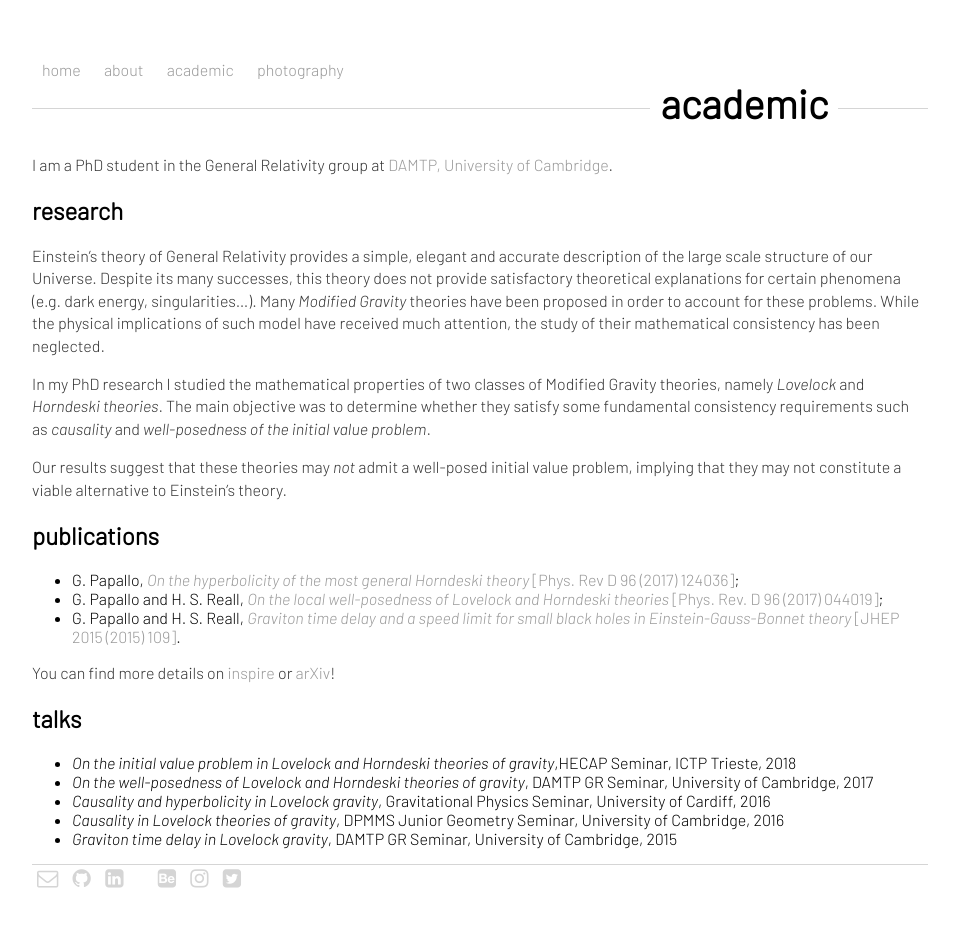
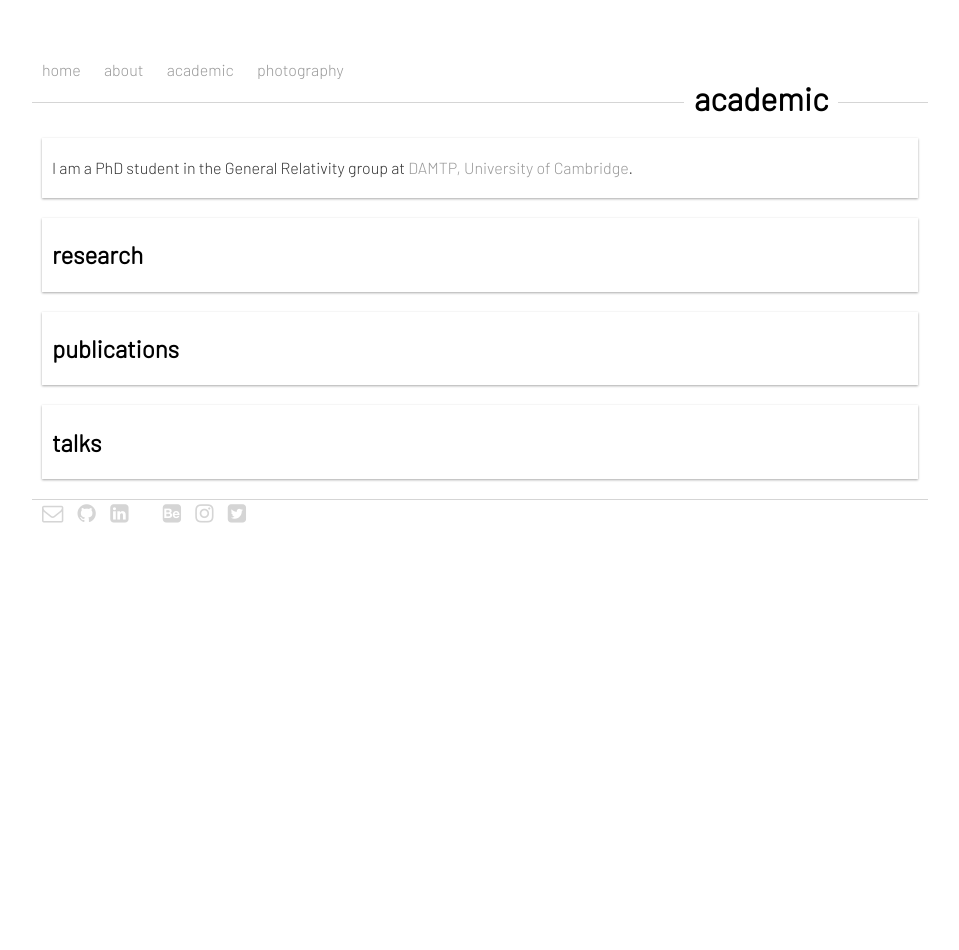
Before and after one commit to giuppep/giuppep.github.io, a Jekyll site: the page built from academic.md, in a window 1280 px wide. Shown: the whole page, without its empty margins (160-1119 px from the left). Built offline with Jekyll 4.4.1, drawn with Linux system fonts in a browser that asks for light colours; a style sheet for code colours, icons or effects is not loaded; after the commit the page ends 900 px from its top, so only the background shows below that.

Commit message:
working md version

```diff
--- a/_layouts/default.html
+++ b/_layouts/default.html
@@ -38,7 +38,6 @@
         <div class="container">
             {{content}}
         </div>
-        <!-- /.container -->
 
         <script src="/javaScript/responsiveNavBar.js"></script>
     </body>
--- a/academic.md
+++ b/academic.md
@@ -3,10 +3,15 @@ layout: default
 title: academic
 permalink: /academic/
 ---
+<div class="card" markdown="1">
 I am a PhD student in the General Relativity group at [DAMTP, University of Cambridge](http://www.damtp.cam.ac.uk/).
+</div>
 
+<div class="card collapsible" markdown="1">
+<div class="collapsibleCard" markdown="1">
 ## research
-
+</div>
+<div class="collapsed" markdown="1">
 Einstein's theory of General Relativity provides a simple, elegant and accurate description of the large scale structure of our Universe.
 Despite its many successes, this theory does not provide satisfactory theoretical explanations for certain phenomena (e.g. dark energy, singularities...).
 Many *Modified Gravity* theories have been proposed in order to account for these problems.
@@ -15,19 +20,50 @@ While the physical implications of such model have received much attention, the
 In my PhD research I studied the mathematical properties of two classes of Modified Gravity theories, namely *Lovelock* and *Horndeski theories*. The main objective was to determine whether they satisfy some fundamental consistency requirements such as *causality* and *well-posedness of the initial value problem*.
 
 Our results suggest that these theories may *not* admit a well-posed initial value problem, implying that they may not constitute a viable alternative to Einstein's theory.
+</div>
+</div>
 
+<div class="card collapsible" markdown="1">
+<div class="collapsibleCard" markdown="1">
 ## publications
+</div>
+<div class="collapsed" markdown="1">
 
 * G. Papallo, [*On the hyperbolicity of the most general Horndeski theory*](https://arxiv.org/abs/1710.10155) [[Phys. Rev D 96 (2017) 124036]](https://journals.aps.org/prd/abstract/10.1103/PhysRevD.96.124036);
 * G. Papallo and H. S. Reall, [*On the local well-posedness of Lovelock and Horndeski theories*](https://arxiv.org/abs/1705.04370) [[Phys. Rev. D 96 (2017) 044019]](https://journals.aps.org/prd/abstract/10.1103/PhysRevD.96.044019);
 * G. Papallo and H. S. Reall, [*Graviton time delay and a speed limit for small black holes in Einstein-Gauss-Bonnet theory*](https://arxiv.org/abs/1508.05303) [[JHEP 2015 (2015) 109]](https://link.springer.com/article/10.1007%2FJHEP11%282015%29109).
 
-You can find more details on [inspire](https://inspirehep.net/author/profile/G.Papallo.1") or [arXiv](https://arxiv.org/a/papallo_g_1.html")!
+You can find more details on [inspire](https://inspirehep.net/author/profile/G.Papallo.1) or [arXiv](https://arxiv.org/a/papallo_g_1.html)!
+</div>
+</div>
 
+<div class="card collapsible" markdown="1">
+<div class="collapsibleCard" markdown="1">
 ## talks
+</div>
+<div class="collapsed" markdown="1">
 
 * *On the initial value problem in Lovelock and Horndeski theories of gravity*,HECAP Seminar, ICTP Trieste, 2018
 * *On the well-posedness of Lovelock and Horndeski theories of gravity*, DAMTP GR Seminar, University of Cambridge, 2017
 * *Causality and hyperbolicity in Lovelock gravity*, Gravitational Physics Seminar, University of Cardiff, 2016
 * *Causality in Lovelock theories of gravity*, DPMMS Junior Geometry Seminar, University of Cambridge, 2016
 * *Graviton time delay in Lovelock gravity*, DAMTP GR Seminar, University of Cambridge, 2015
+</div>
+</div>
+
+<script>
+var coll = document.getElementsByClassName("collapsibleCard");
+var i;
+
+for (i = 0; i < coll.length; i++) {
+    coll[i].addEventListener("click", function() {
+        this.classList.toggle("active");
+        var content = this.nextElementSibling;
+        if (content.style.display === "block") {
+            content.style.display = "none";
+        } else {
+            content.style.display = "block";
+        }
+    });
+}
+</script>
--- a/css/main.css
+++ b/css/main.css
@@ -16,7 +16,7 @@ a:hover {
 }
 
 h1 {
-    font-size: 2.5em;
+    font-size: 24pt;
     font-family: 'Barlow', sans-serif;
 }
 
@@ -57,6 +57,10 @@ nav {
 footer {
     border-top: 1px solid #d5d5d5;
     font-size: 14pt;
+}
+
+.f_navbar {
+    padding-left: 5px
 }
 
 .f_navbar a {
@@ -182,3 +186,33 @@ footer {
 }
 
 /* page title end */
+
+/* cards */
+
+.card {
+    padding: 2.5px 10px;
+    display: block;
+    position: relative;
+    margin-left: 10px;
+    margin-right: 10px;
+    margin-bottom: 20px;
+    box-shadow: 0 1px 3px rgba(0, 0, 0, 0.12), 0 1px 2px rgba(0, 0, 0, 0.24);
+}
+
+.card.collapsible:hover {
+    transition: all 0.3s cubic-bezier(.25, .8, .25, 1);
+    box-shadow: 0 3px 6px rgba(0, 0, 0, 0.16), 0 3px 6px rgba(0, 0, 0, 0.23);
+}
+
+.collapsibleCard {
+    cursor: pointer;
+}
+
+.collapsed {
+    display: none;
+    overflow: hidden;
+}
+
+/* .active, .collapsedCard:hover {
+    background-color: #555;
+} */
```
Also changed, not shown: index.md (+3 -1 lines), 1 other file.
